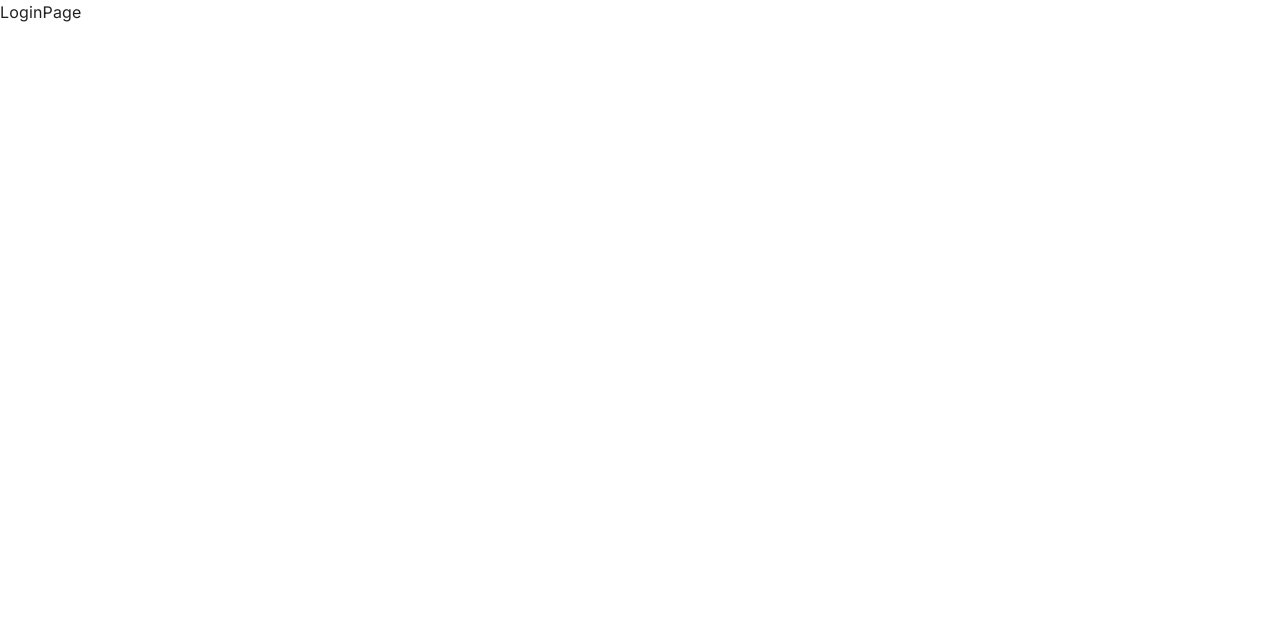
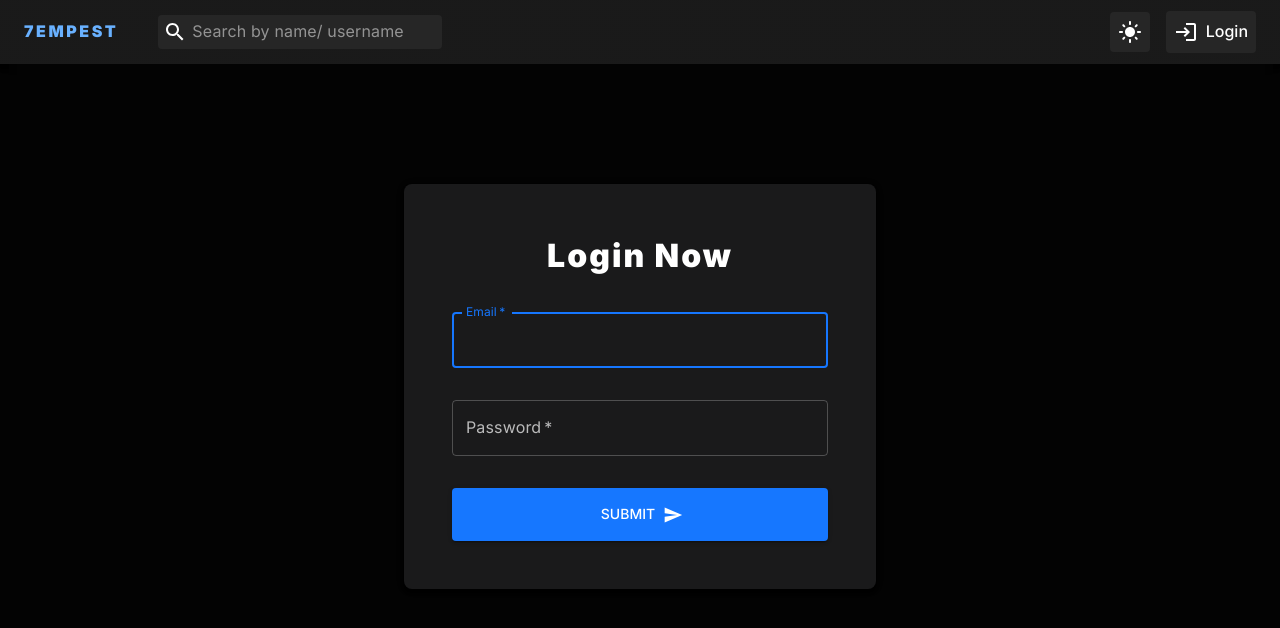
Before and after one commit to atiqueMorshed/7empest-social, a React (Create React App) app in the folder frontend/: page / in a window 1280 px wide. Shown: the top 628 px of the page. Built offline with nearby package versions, Linux system fonts and the light colour scheme.

Commit message:
Adds login form.

```diff
--- a/frontend/src/App.tsx
+++ b/frontend/src/App.tsx
@@ -1,7 +1,9 @@
+import { Box } from "@mui/material";
 import { ThemeProvider, createTheme } from "@mui/material/styles";
 import { useMemo } from "react";
 import { Route, Routes } from "react-router-dom";
 import { useAppSelector } from "./app/hooks";
+import Navbar from "./components/Navbar/Navbar";
 import { themeSettings } from "./components/theme/theme";
 import { selectThemeMode } from "./features/theme/themeSlice";
 import HomePage from "./pages/HomePage/HomePage";
@@ -13,15 +15,22 @@ const App = () => {
 	const theme = useMemo(() => createTheme(themeSettings(mode)), [mode]);
 
 	return (
-		<div className="app">
-			<ThemeProvider theme={theme}>
+		<ThemeProvider theme={theme}>
+			<Box
+				sx={{
+					backgroundColor: "background.default",
+					minHeight: "100vh",
+					color: "text.primary",
+				}}
+			>
+				<Navbar />
 				<Routes>
 					<Route path="/" element={<LoginPage />} />
 					<Route path="/home" element={<HomePage />} />
 					<Route path="/profile/:username" element={<ProfilePage />} />
 				</Routes>
-			</ThemeProvider>
-		</div>
+			</Box>
+		</ThemeProvider>
 	);
 };
 
--- a/frontend/src/components/Navbar/Navbar.tsx
+++ b/frontend/src/components/Navbar/Navbar.tsx
@@ -1,6 +1,7 @@
 import {
 	DarkMode,
 	LightMode,
+	Login,
 	Notifications,
 	Search,
 } from "@mui/icons-material";
@@ -22,7 +23,7 @@ import NotificationMenu from "./NotificationMenu";
 import UserMenu from "./UserMenu";
 
 // const pages = ["Products", "Pricing", "Blog"];
-
+const isLoggedIn = false;
 function Navbar() {
 	const mode = useAppSelector(selectThemeMode);
 	const dispatch = useAppDispatch();
@@ -85,7 +86,7 @@ function Navbar() {
 									display: "flex",
 									fontWeight: 900,
 									letterSpacing: ".16rem",
-									color: "inherit",
+									color: "primary.light",
 									textDecoration: "none",
 								}}
 							>
@@ -134,13 +135,29 @@ function Navbar() {
 									backgroundColor: "background.offset2",
 									p: 1,
 									borderRadius: 1,
-									mr: { xs: 1, sm: 2 },
+									mr: { xs: 1 },
 								}}
 							>
-								{mode === "light" ? <DarkMode /> : <LightMode />}
+								{mode === "light" ? (
+									<DarkMode
+										sx={{
+											height: { xs: "18px", sm: "24px" },
+											width: { xs: "18px", sm: "24px" },
+										}}
+									/>
+								) : (
+									<LightMode
+										sx={{
+											height: { xs: "18px", sm: "24px" },
+											width: { xs: "18px", sm: "24px" },
+										}}
+									/>
+								)}
 							</IconButton>
 						</Tooltip>
 
+						{isLoggedIn && (
+							<>
 								{/* Notification Menu Icon */}
 								<Tooltip title="Recent Notifications">
 									<IconButton
@@ -154,11 +171,16 @@ function Navbar() {
 											color: "text.primary",
 											backgroundColor: "background.offset2",
 											p: 1,
-									mr: { xs: 0, sm: 1 },
+											mr: 1,
 											borderRadius: 1,
 										}}
 									>
-								<Notifications />
+										<Notifications
+											sx={{
+												height: { xs: "18px", sm: "24px" },
+												width: { xs: "18px", sm: "24px" },
+											}}
+										/>
 									</IconButton>
 								</Tooltip>
 
@@ -183,11 +205,58 @@ function Navbar() {
 											borderRadius: 1,
 										}}
 									>
-								<Search />
+										<Search
+											sx={{
+												height: { xs: "18px", sm: "24px" },
+												width: { xs: "18px", sm: "24px" },
+											}}
+										/>
 									</IconButton>
 								</Tooltip>
+							</>
+						)}
 
 						{/* User Options Menu Icon */}
+						{!isLoggedIn ? (
+							<Tooltip title="Sign In">
+								<Link
+									component={RouterLink}
+									to="/"
+									sx={{ textDecoration: "none" }}
+								>
+									<IconButton
+										sx={{
+											color: "text.primary",
+											backgroundColor: "background.offset2",
+											p: 1,
+											borderRadius: 1,
+											ml: 1,
+										}}
+									>
+										<Stack direction="row" spacing={1} alignItems="center">
+											<Login
+												sx={{
+													height: { xs: "18px", sm: "24px" },
+													width: { xs: "18px", sm: "24px" },
+												}}
+											/>
+
+											<Typography
+												variant="h6"
+												sx={{
+													display: { xs: "none", md: "flex" },
+													color: "text.primary",
+													textDecoration: "none",
+												}}
+											>
+												Login
+											</Typography>
+										</Stack>
+									</IconButton>
+								</Link>
+							</Tooltip>
+						) : (
+							<>
 								<Tooltip title="View User Options">
 									<IconButton
 										aria-label="Navbar User Options"
@@ -205,8 +274,8 @@ function Navbar() {
 											<Avatar
 												alt="Full Name"
 												sx={{
-											width: { xs: 36, md: 32 },
-											height: { xs: 36, md: 32 },
+													height: { xs: "28px", sm: "34px" },
+													width: { xs: "28px", sm: "34px" },
 												}}
 											/>
 											<Typography
@@ -222,24 +291,30 @@ function Navbar() {
 										</Stack>
 									</IconButton>
 								</Tooltip>
+							</>
+						)}
 
 						{/* Notification Menu Dropdown */}
+						{isLoggedIn && (
 							<NotificationMenu
 								anchorElNotification={anchorElNotification}
 								handleCloseNotificationMenu={handleCloseNotificationMenu}
 							/>
+						)}
 						{/* Search Menu Dropdown */}
-						{isBelowMd && (
+						{isLoggedIn && isBelowMd && (
 							<NavMobileMenu
 								anchorElNav={anchorElNav}
 								handleCloseNavMenu={handleCloseNavMenu}
 							/>
 						)}
 						{/* User Menu Dropdown */}
+						{isLoggedIn && (
 							<UserMenu
 								anchorElUser={anchorElUser}
 								handleCloseUserMenu={handleCloseUserMenu}
 							/>
+						)}
 					</Stack>
 				</Toolbar>
 			</Container>
--- a/frontend/src/components/Navbar/NotificationMenu.tsx
+++ b/frontend/src/components/Navbar/NotificationMenu.tsx
@@ -6,6 +6,7 @@ import {
 	Menu,
 	MenuItem,
 	Stack,
+	Tooltip,
 	Typography,
 } from "@mui/material";
 
@@ -37,6 +38,7 @@ const NotificationMenu = ({
 			sx={{ mt: { xs: "45px", sm: "55px" } }}
 		>
 			<MenuItem>
+				<Tooltip title="New Message" placement="bottom-end">
 					<Stack direction="row" spacing={1} alignItems="center">
 						<Avatar
 							sx={{
@@ -46,17 +48,17 @@ const NotificationMenu = ({
 							}}
 							alt="Full Name"
 						/>
-				</Stack>
-				<Stack spacing={0.4}>
+
+						<Stack>
 							<Typography
+								variant="h6"
 								sx={{
-							color: "text.primary",
-							fontWeight: "light",
+									color: "primary.light",
+									fontWeight: 700,
 									textDecoration: "none",
-							typography: { xs: "caption", sm: "body2" },
 								}}
 							>
-						Abdul Bari sent you a message.
+								Abdul Bari
 							</Typography>
 							<Typography
 								sx={{
@@ -68,6 +70,8 @@ const NotificationMenu = ({
 								{msg?.length > 20 ? msg.slice(0, 20) + " ..." : msg}
 							</Typography>
 						</Stack>
+					</Stack>
+				</Tooltip>
 			</MenuItem>
 			<Divider />
 			<MenuItem>
--- a/frontend/src/components/theme/typography.js
+++ b/frontend/src/components/theme/typography.js
@@ -1,5 +1,5 @@
 const typography = {
-	fontFamily: "'Inter', sans-serif",
+	fontFamily: ["Inter", "sans-serif"].join(","),
 	fontSize: 14,
 	fontWeightLight: 300,
 	fontWeightRegular: 400,
--- a/frontend/src/pages/HomePage/HomePage.tsx
+++ b/frontend/src/pages/HomePage/HomePage.tsx
@@ -1,9 +1,6 @@
-import Navbar from "../../components/Navbar/Navbar";
-
 const HomePage = () => {
 	return (
 		<div>
-			<Navbar />
 			<h1>Homepage</h1>
 		</div>
 	);
--- a/frontend/src/pages/LoginPage/LoginPage.tsx
+++ b/frontend/src/pages/LoginPage/LoginPage.tsx
@@ -1,5 +1,140 @@
+import SendIcon from "@mui/icons-material/Send";
+import {
+	Box,
+	Button,
+	Container,
+	Grid,
+	TextField,
+	Typography,
+} from "@mui/material";
+import { Form, Formik, FormikHelpers } from "formik";
+import * as yup from "yup";
 const LoginPage = () => {
-	return <div>LoginPage</div>;
+	const loginSchema = yup.object().shape({
+		email: yup
+			.string()
+			.email("Enter a valid email.")
+			.required("Email is required."),
+		password: yup
+			.string()
+			.min(6, "Password must be atleast 6 characters.")
+			.required("Password is required."),
+	});
+
+	type LoginType = yup.InferType<typeof loginSchema>;
+
+	const initialValues = {
+		email: "",
+		password: "",
+	};
+
+	const handleSubmit = async (
+		values: LoginType,
+		{ setSubmitting, resetForm }: FormikHelpers<LoginType>,
+	) => {
+		console.log(values);
+	};
+
+	return (
+		<Container
+			sx={{
+				maxWidth: {
+					xs: "450px",
+					sm: "450px",
+					md: "520px",
+				},
+			}}
+		>
+			<Box
+				sx={{
+					backgroundColor: "background.paper",
+					p: { xs: 3, sm: 3, md: 6 },
+					my: "15vh",
+					textAlign: "center",
+					width: "100%",
+					borderRadius: 2,
+					boxShadow: 3,
+				}}
+			>
+				<Typography
+					sx={{
+						fontSize: 32,
+						fontWeight: 900,
+						letterSpacing: 2,
+						color: "text.primary",
+						mb: 4,
+					}}
+				>
+					Login Now
+				</Typography>
+				<Formik
+					initialValues={initialValues}
+					validationSchema={loginSchema}
+					onSubmit={handleSubmit}
+				>
+					{({
+						values,
+						errors,
+						touched,
+						handleChange,
+						handleBlur,
+						isSubmitting,
+					}) => (
+						<Form noValidate>
+							<Grid container rowGap={4}>
+								<Grid item xs={12}>
+									<TextField
+										id="email"
+										type="email"
+										name="email"
+										label="Email"
+										required
+										autoComplete="off"
+										fullWidth
+										autoFocus
+										error={touched.email && Boolean(errors?.email)}
+										helperText={touched.email && errors?.email}
+										onChange={handleChange}
+										onBlur={handleBlur}
+										value={values.email}
+									/>
+								</Grid>
+								<Grid item xs={12}>
+									<TextField
+										id="password"
+										type="password"
+										name="password"
+										label="Password"
+										required
+										autoComplete="off"
+										fullWidth
+										error={touched.password && Boolean(errors?.password)}
+										helperText={touched.password && errors?.password}
+										onChange={handleChange}
+										onBlur={handleBlur}
+										value={values.password}
+									/>
+								</Grid>
+								<Grid item xs={12}>
+									<Button
+										type="submit"
+										disabled={isSubmitting}
+										color="primary"
+										variant="contained"
+										endIcon={<SendIcon />}
+										fullWidth
+										sx={{ py: 1.8 }}
+									>
+										Submit
+									</Button>
+								</Grid>
+							</Grid>
+						</Form>
+					)}
+				</Formik>
+			</Box>
+		</Container>
+	);
 };
 
 export default LoginPage;
```
Lines whose indentation alone changed are shown as unchanged.
